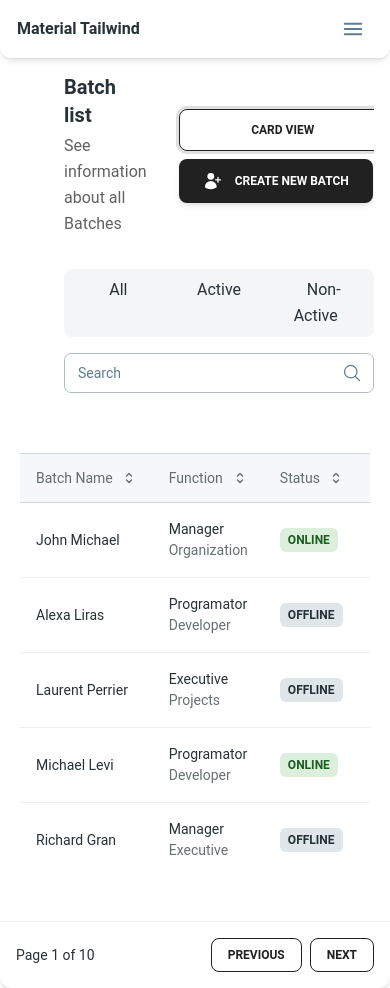
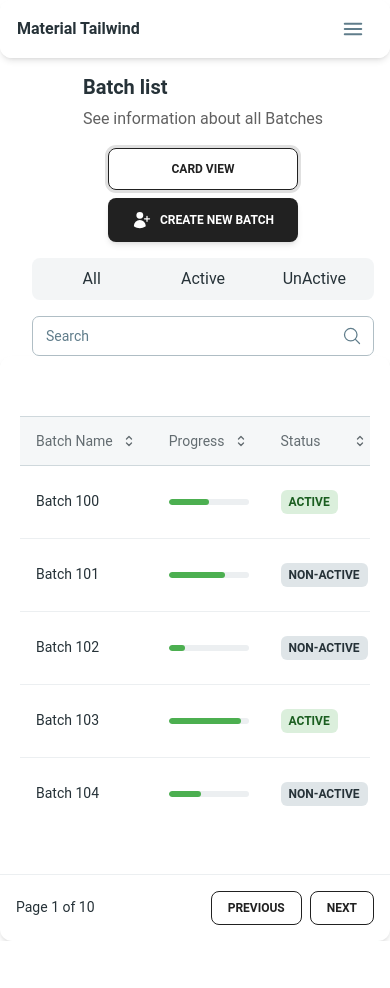
Before and after one commit to ShravanJanwade/LMS, a React (Vite) app: page / in a window 390 px wide. Both pictures are taken after a click on the button "TABLE VIEW". After the commit the page ends 941 px from the top, so only its background shows below. Built offline with nearby package versions, Linux system fonts and the light colour scheme; the HTML template or start-up script is replaced by a standard one.

Commit message:
Feat:Search bar to implement

```diff
--- a/src/Components/BatchHeader.jsx
+++ b/src/Components/BatchHeader.jsx
@@ -22,21 +22,20 @@ const TABS = [
     value: "Active",
   },
   {
-    label: "Non-Active",
+    label: "UnActive",
     value: "Non-Active",
   },
 ];
-const BatchHeader = ({ toggleHandler, card, onStatusChange }) => {
+const BatchHeader = ({ toggleHandler, card, onStatusChange,searchHandler}) => {
   const [status, setStatus] = useState("All");
   const handlerTabClick = (value) => {
     setStatus(value);
     onStatusChange(value);
     console.log(status);
   };
-
   return (
     <CardHeader floated={false} shadow={false} className="rounded-none">
-      <div className="mb-8 flex items-center justify-between gap-8 ml-12">
+    <div className="mb-4 sm:mb-8 flex flex-col sm:flex-row items-center justify-between gap-4 ml-4 sm:ml-12">
       <div>
         <Typography variant="h5" color="blue-gray">
           Batch list
@@ -45,21 +44,19 @@ const BatchHeader = ({ toggleHandler, card, onStatusChange }) => {
           See information about all Batches
         </Typography>
       </div>
-        <div className="flex shrink-0 flex-col gap-2 sm:flex-row">
-          <Button variant="outlined" onClick={toggleHandler} className="w-52">
-            {" "}
+      <div className="flex flex-col sm:flex-row gap-2 sm:gap-4">
+        <Button variant="outlined" onClick={toggleHandler} className="w-full sm:w-auto">
           {card ? "Table View" : "Card View"}
         </Button>
         <Link to="/lms/create-batch">
-            <Button className="flex items-center gap-3">
-              <UserPlusIcon strokeWidth={2} className="h-5 w-5" /> Create New
-              Batch
+          <Button className="flex items-center gap-2">
+            <UserPlusIcon strokeWidth={2} className="h-5 w-5" /> Create New Batch
           </Button>
         </Link>
       </div>
     </div>
-      <div className="flex flex-col items-center justify-between gap-4 ml-12 md:flex-row">
-        <Tabs value="all" className="w-full  md:w-96">
+    <div className="flex flex-col sm:flex-row items-center justify-between gap-4 ml-4 sm:ml-12">
+      <Tabs value="all" className="w-full sm:w-72 md:w-96">
         <TabsHeader>
           {TABS.map(({ label, value }) => (
             <Tab
@@ -72,20 +69,24 @@ const BatchHeader = ({ toggleHandler, card, onStatusChange }) => {
           ))}
         </TabsHeader>
       </Tabs>
-        <div className="w-full md:w-96">
+      <div className="w-full sm:w-72 md:w-96">
         <Input
           label="Search"
           icon={<MagnifyingGlassIcon className="h-5 w-5" />}
           className="w-full"
+          onChange={searchHandler}
         />
       </div>
     </div>
   </CardHeader>
+
   );
 };
 BatchHeader.propTypes = {
   card: PropTypes.bool.isRequired,
   toggleHandler: PropTypes.func.isRequired,
   onStatusChange: PropTypes.func.isRequired,
+  searchHandler: PropTypes.func.isRequired,
+
 };
 export default BatchHeader;
--- a/src/Components/CourseCard.jsx
+++ b/src/Components/CourseCard.jsx
@@ -6,9 +6,10 @@ import {
   Chip,
   Button,
 } from "@material-tailwind/react";
+import ProgressBar from "./ProgressBar";
 import PropTypes from "prop-types";
-
-export function CourseCard({ online }) {
+import { Link } from "react-router-dom";
+export function CourseCard({ online,progressValue}) {
   return (
     <Card className="mt-6 w-96 inline-block m-5">
       <CardBody>
@@ -29,13 +30,14 @@ export function CourseCard({ online }) {
           <Chip
             variant="ghost"
             size="sm"
-            value={online ? "online" : "offline"}
+            value={online ? "Active" : "Non-Active"}
             color={online ? "green" : "blue-gray"}
           />
         </div>
       </CardBody>
       <CardFooter className="pt-0">
         <a href="#" className="inline-block">
+          <Link to="/lms/batchDetails">
           <Button size="sm" variant="text" className="flex items-center gap-2">
             Batch Details
             <svg
@@ -52,12 +54,16 @@ export function CourseCard({ online }) {
                 d="M17.25 8.25L21 12m0 0l-3.75 3.75M21 12H3"
               />
             </svg>
+
           </Button>
+          </Link>
         </a>
       </CardFooter>
+      <ProgressBar progressValue={progressValue}/>
     </Card>
   );
 }
 CourseCard.propTypes = {
   online: PropTypes.bool.isRequired,
+  progressValue:PropTypes.number.isRequired,
 };
--- /dev/null
+++ b/src/Components/ProgressBar.jsx
@@ -0,0 +1,9 @@
+import { Progress } from "@material-tailwind/react";
+import PropTypes from "prop-types";
+const ProgressBar=({progressValue})=> {
+  return <Progress value={progressValue} color="green" size="sm"/>;
+}
+export default ProgressBar;
+ProgressBar.propTypes = {
+    progressValue: PropTypes.number.isRequired,
+  };
--- /dev/null
+++ b/src/Pages/BatchDetails.jsx
@@ -0,0 +1,7 @@
+
+const BatchDetails=()=>{
+    return <div>
+        <h1>Hello World</h1>
+    </div>
+}
+export default BatchDetails;
--- a/src/Pages/BatchDetailsCards.jsx
+++ b/src/Pages/BatchDetailsCards.jsx
@@ -2,15 +2,15 @@ import { CourseCard } from "../Components/CourseCard";
 import PropTypes from "prop-types";
 
 const table = [
-  { cardId: 1, online: true },
-  { cardId: 2, online: false },
-  { cardId: 3, online: true },
-  { cardId: 4, online: false },
-  { cardId: 5, online: false },
-  { cardId: 6, online: true },
-  { cardId: 7, online: true },
+  { cardId: 1, online: true, progressValue: 50 },
+  { cardId: 2, online: false, progressValue: 70 },
+  { cardId: 3, online: true, progressValue: 90 },
+  { cardId: 4, online: false, progressValue: 10 },
+  { cardId: 5, online: false, progressValue: 20 },
+  { cardId: 6, online: true, progressValue: 80 },
+  { cardId: 7, online: true, progressValue: 62 },
 ];
-const BatchDetailsCards = ({ status }) => {
+const BatchDetailsCards = ({ status,searchQuery }) => {
   let filteredTable = table;
 
   // Filter table data based on status
@@ -21,13 +21,21 @@ const BatchDetailsCards = ({ status }) => {
   }
 
   return (
-    <div className="flex flex-wrap justify-start space-evenly ml-12">
+    <div className="flex flex-wrap justify-center sm:justify-start space-evenly ml-4 sm:ml-12">
       {status === "All"
-        ? table.map(({ cardId, online }) => (
-            <CourseCard key={cardId} online={online} />
+        ? table.map(({ cardId, online,progressValue }) => (
+            <CourseCard
+              key={cardId}
+              online={online}
+              progressValue={progressValue}
+            />
           ))
-        : filteredTable.map(({ cardId, online }) => (
-            <CourseCard key={cardId} online={online} />
+        : filteredTable.map(({ cardId, online,progressValue }) => (
+            <CourseCard
+              key={cardId}
+              online={online}
+              progressValue={progressValue}
+            />
           ))}
     </div>
   );
@@ -35,6 +43,8 @@ const BatchDetailsCards = ({ status }) => {
 
 BatchDetailsCards.propTypes = {
   status: PropTypes.string.isRequired,
+  searchQuery: PropTypes.string.isRequired,
+
 };
 
 export default BatchDetailsCards;
--- a/src/Pages/BatchDetailsTable.jsx
+++ b/src/Pages/BatchDetailsTable.jsx
@@ -1,5 +1,6 @@
 import { ChevronUpDownIcon } from "@heroicons/react/24/outline";
 import { PencilIcon } from "@heroicons/react/24/solid";
+import {Link} from "react-router-dom";
 import {
   Card,
   Typography,
@@ -11,47 +12,43 @@ import {
   Tooltip,
 } from "@material-tailwind/react";
 import PropTypes from "prop-types";
+import ProgressBar from "../Components/ProgressBar";
 const TABLE_HEAD = [
   "Batch Name",
-  "Function",
+  "Progress",
   "Status",
   "Batch Created Date",
-  "Edit Batch",
+  "View Batch",
 ];
 
 const TABLE_ROWS = [
   {
-    name: "John Michael",
-    job: "Manager",
-    org: "Organization",
+    name: "Batch 100",
+    progressValue: 50,
     online: true,
     date: "23/04/18",
   },
   {
-    name: "Alexa Liras",
-    job: "Programator",
-    org: "Developer",
+    name: "Batch 101",
+    progressValue: 70,
     online: false,
     date: "23/04/18",
   },
   {
-    name: "Laurent Perrier",
-    job: "Executive",
-    org: "Projects",
+    name: "Batch 102",
+    progressValue: 20,
     online: false,
     date: "19/09/17",
   },
   {
-    name: "Michael Levi",
-    job: "Programator",
-    org: "Developer",
+    name: "Batch 103",
+    progressValue: 90,
     online: true,
     date: "24/12/08",
   },
   {
-    name: "Richard Gran",
-    job: "Manager",
-    org: "Executive",
+    name: "Batch 104",
+    progressValue: 40,
     online: false,
     date: "04/10/21",
   },
@@ -90,7 +87,7 @@ const BatchDetailsTable = ({ status }) => {
             </tr>
           </thead>
           <tbody>
-            {filteredRows.map(({ name, job, org, online, date }, index) => {
+            {filteredRows.map(({ name,progressValue, online, date }, index) => {
               // Render each row based on filteredRows
               const isLast = index === filteredRows.length - 1;
               const classes = isLast
@@ -113,20 +110,7 @@ const BatchDetailsTable = ({ status }) => {
                   </td>
                   <td className={classes}>
                     <div className="flex flex-col">
-                      <Typography
-                        variant="small"
-                        color="blue-gray"
-                        className="font-normal"
-                      >
-                        {job}
-                      </Typography>
-                      <Typography
-                        variant="small"
-                        color="blue-gray"
-                        className="font-normal opacity-70"
-                      >
-                        {org}
-                      </Typography>
+                      <ProgressBar progressValue={progressValue}/>
                     </div>
                   </td>
                   <td className={classes}>
@@ -134,7 +118,7 @@ const BatchDetailsTable = ({ status }) => {
                       <Chip
                         variant="ghost"
                         size="sm"
-                        value={online ? "online" : "offline"}
+                        value={online ? "Active" : "Non-Active"}
                         color={online ? "green" : "blue-gray"}
                       />
                     </div>
@@ -149,11 +133,12 @@ const BatchDetailsTable = ({ status }) => {
                     </Typography>
                   </td>
                   <td className={classes}>
-                    <Tooltip content="Edit User">
+                    <Link to="/lms/batchDetails">
+                    <Tooltip content="Batch Details">
                       <IconButton variant="text">
                         <PencilIcon className="h-4 w-4" />
                       </IconButton>
-                    </Tooltip>
+                    </Tooltip></Link>
                   </td>
                 </tr>
               );
--- a/src/Pages/ViewBatches.jsx
+++ b/src/Pages/ViewBatches.jsx
@@ -6,31 +6,38 @@ import { useState } from "react";
 const ViewBatches = () => {
   const [card, setCard] = useState(true);
   const [status, setStatus] = useState("All");
+  const [searchQuery,setSearchQuery]=useState("");
   const toggleHandler = () => {
     setCard((prev) => !prev);
   };
   const statusHandler = (value) => {
     setStatus(value);
   };
-
+  const searchHandler=(e)=>{
+    setSearchQuery(e.target.value.toLowerCase());
+    console.log(searchQuery)
+  }
   return (
     <div>
       <BatchHeader
         toggleHandler={toggleHandler}
         card={card}
         onStatusChange={statusHandler}
+        searchHandler={searchHandler}
       />
       {card ? (
         <BatchDetailsCards
           card={card}
           toggleHandler={toggleHandler}
           status={status}
+          searchQuery={searchQuery}
         />
       ) : (
         <BatchDetailsTable
           card={card}
           toggleHandler={toggleHandler}
           status={status}
+          searchQuery={searchQuery}
         />
       )}
     </div>
--- a/src/Routes/Routes.jsx
+++ b/src/Routes/Routes.jsx
@@ -2,12 +2,14 @@
 import { Routes, Route } from "react-router-dom";
 import CreateBatch from "../Pages/CreateBatch"; // Import your CreateBatch component
 import ViewBatches from "../Pages/ViewBatches";
+import BatchDetails from "../Pages/BatchDetails";
 
 function AppRoutes() {
   return (
     <Routes>
       <Route path="/" element={<ViewBatches />} />
       <Route path="/lms/create-batch" element={<CreateBatch />} />
+      <Route path="/lms/batchDetails" element={<BatchDetails/>}/>
     </Routes>
   );
 }
```
Lines whose indentation alone changed are shown as unchanged.
